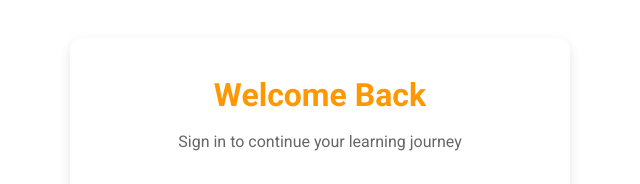
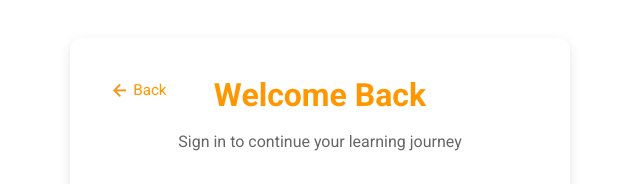
Before and after one commit to hj-create/Navigate, a plain HTML site: page src/view/pages/signin.html in a window 1280 px wide. Shown: the part 130-314 px from the top of the page, 320-960 px from the left. Drawn offline with Linux system fonts and the light colour scheme.

Commit message:
fixed sign in and sing up again

```diff
--- a/src/view/pages/signin.html
+++ b/src/view/pages/signin.html
@@ -32,6 +32,30 @@
         .auth-header {
             text-align: center;
             margin-bottom: 2rem;
+            position: relative;
+        }
+
+        .back-button {
+            position: absolute;
+            left: 0;
+            top: 0;
+            display: flex;
+            align-items: center;
+            gap: 0.25rem;
+            color: var(--primary-color);
+            text-decoration: none;
+            font-size: 0.95rem;
+            padding: 0.5rem;
+            border-radius: 6px;
+            transition: background-color 0.3s ease;
+        }
+
+        .back-button:hover {
+            background-color: rgba(255, 152, 0, 0.1);
+        }
+
+        .back-button .material-icons {
+            font-size: 1.2rem;
         }
 
         .auth-header h1 {
@@ -182,6 +206,10 @@
     <main class="main-content" id="main-content">
         <div class="auth-container">
             <div class="auth-header">
+                <a href="../../index.html" class="back-button" aria-label="Go back to home page">
+                    <span class="material-icons">arrow_back</span>
+                    <span>Back</span>
+                </a>
                 <h1>Welcome Back</h1>
                 <p>Sign in to continue your learning journey</p>
             </div>
```
Also changed, not shown: src/view/pages/signup.html (+28 -0 lines).
